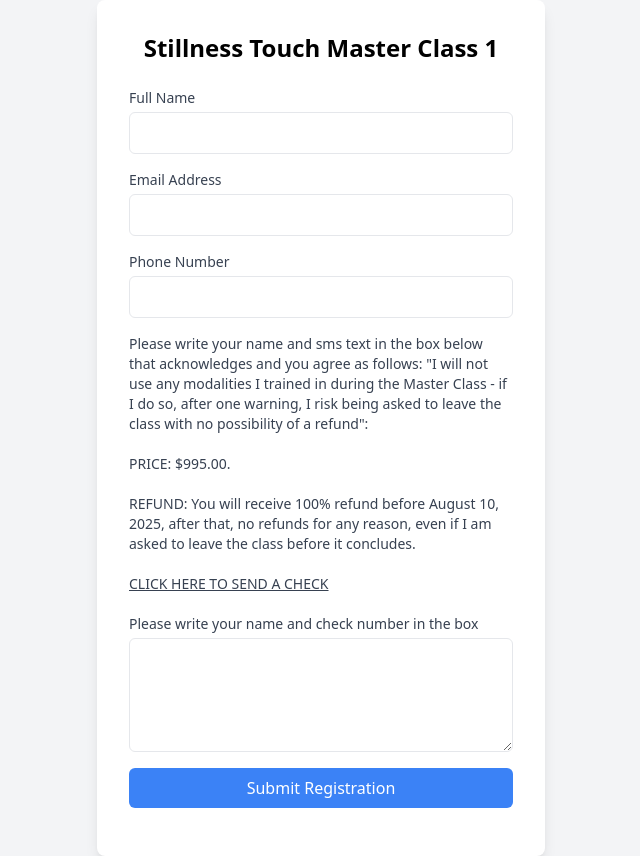
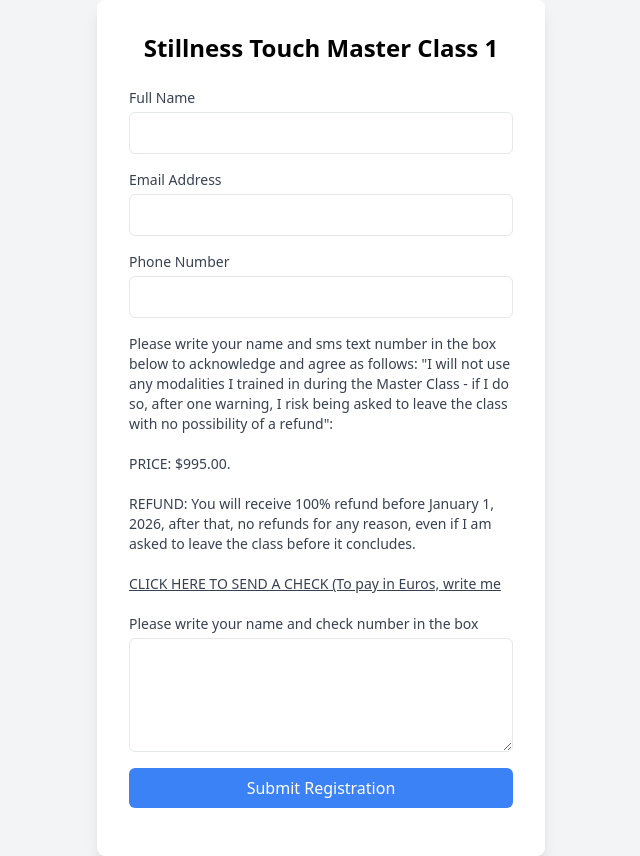
Before and after one commit to stillnesstouch/register-form, a plain HTML site: page index.html in a window 1280 px wide. Shown: the whole page, without its empty margins (319-959 px from the left). Drawn offline with nearby package versions, Linux system fonts and the light colour scheme.

Commit message:
Update index.html

```diff
--- a/index.html
+++ b/index.html
@@ -42,7 +42,7 @@
 <head>
     <meta charset="UTF-8">
     <meta name="viewport" content="width=device-width, initial-scale=1.0">
-    <title>Stillness Touch Master Class 1 Registration</title>
+    <title>Stillness Touch Master Class Registration</title>
     <script src="https://cdn.tailwindcss.com"></script>
 </head>
 <body class="bg-gray-100 flex items-center justify-center min-h-screen">
@@ -63,10 +63,10 @@
             </div>
             <div>
                 <label for="experience" class="block text-sm font-medium text-gray-700">
-                    Please write your name and sms text in the box below that acknowledges and you agree as follows: "I will not use any modalities I trained in during the Master Class - if I do so, after one warning, I risk being asked to leave the class with no possibility of a refund":<br></br>
+                    Please write your name and sms text number in the box below to acknowledge and agree as follows: "I will not use any modalities I trained in during the Master Class - if I do so, after one warning, I risk being asked to leave the class with no possibility of a refund":<br></br>
                     PRICE: $995.00.<br></br>
-                    REFUND: You will receive 100% refund before August 10, 2025, after that, no refunds for any reason, even if I am asked to leave the class before it concludes.<br></br>
-                    <a href="https://stillnesstouch.github.io/Check"><u>CLICK HERE TO SEND A CHECK</u></a><br></br>Please write your name and check number in the box
+                    REFUND: You will receive 100% refund before January 1, 2026, after that, no refunds for any reason, even if I am asked to leave the class before it concludes.<br></br>
+                    <a href="https://stillnesstouch.github.io/Check"><u>CLICK HERE TO SEND A CHECK (To pay in Euros, write me</u></a><br></br>Please write your name and check number in the box
                 </label>
                 <textarea id="experience" name="experience" rows="4" required class="mt-1 p-2 w-full border rounded-md focus:ring focus:ring-blue-300"></textarea>
             </div>
```
